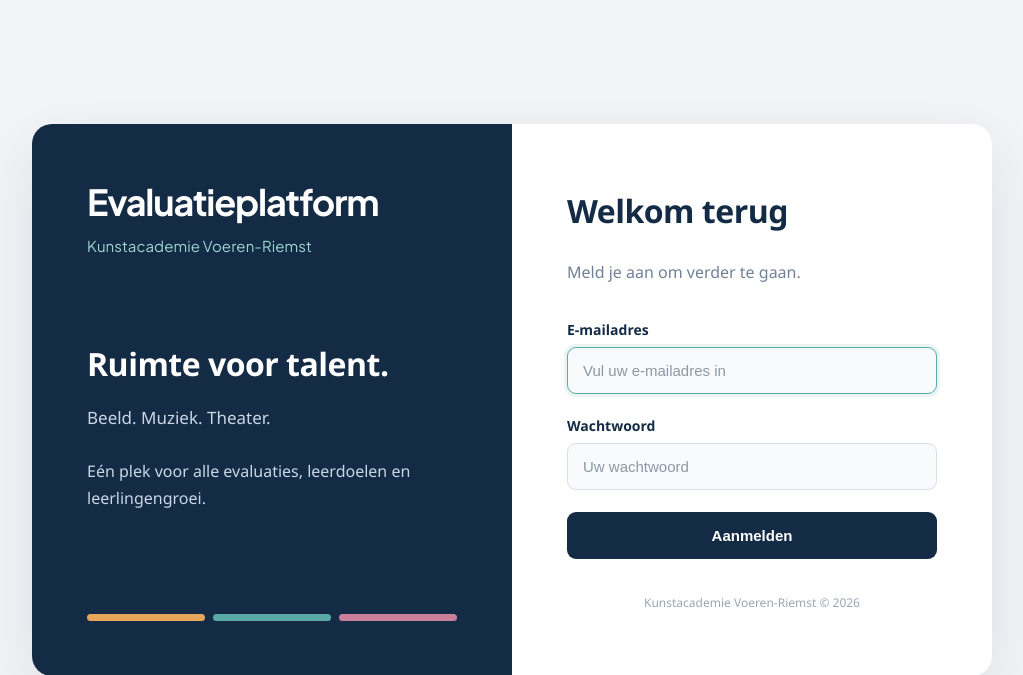
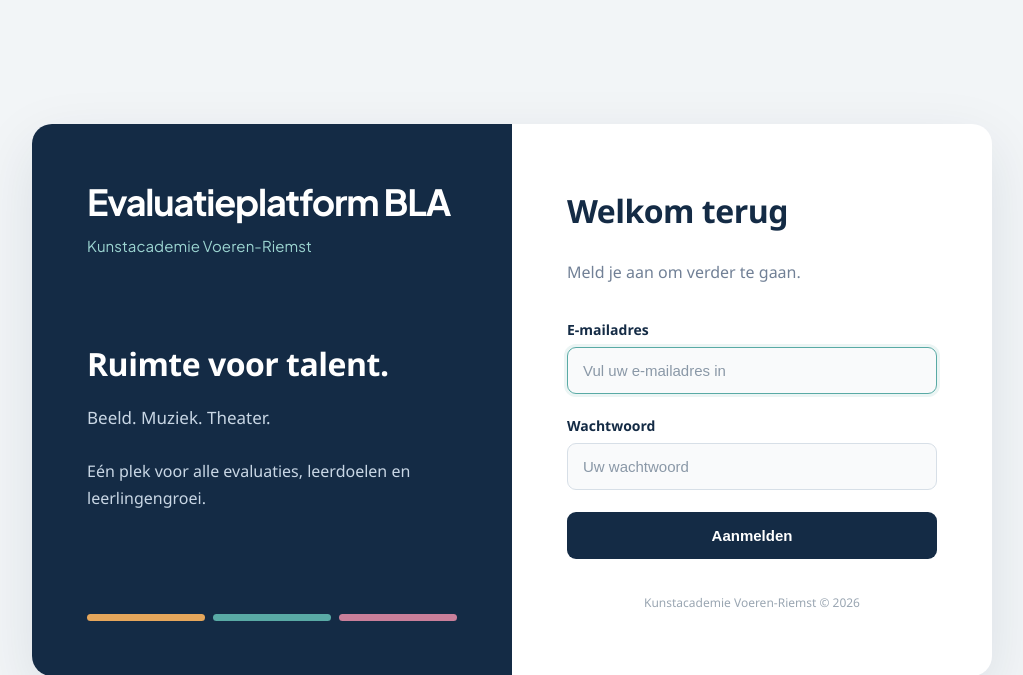
Before and after one commit to peterhons-blip/kavr-evaluaties, a Laravel app: page /login in a window 1280 px wide. Shown: the top 675 px of the page, without its empty margins (128-1151 px from the left). Run offline with Laravel 12, Linux system fonts and the light colour scheme.

Commit message:
Update platform title in login view to include 'BLA'

```diff
--- a/resources/views/auth/login.blade.php
+++ b/resources/views/auth/login.blade.php
@@ -284,7 +284,7 @@
         <!-- Naam platform -->
         <div class="brand-name">
             <div class="platform-title">
-                Evaluatieplatform
+                Evaluatieplatform BLA
             </div>
 
             <div class="academy-subtitle">
```
